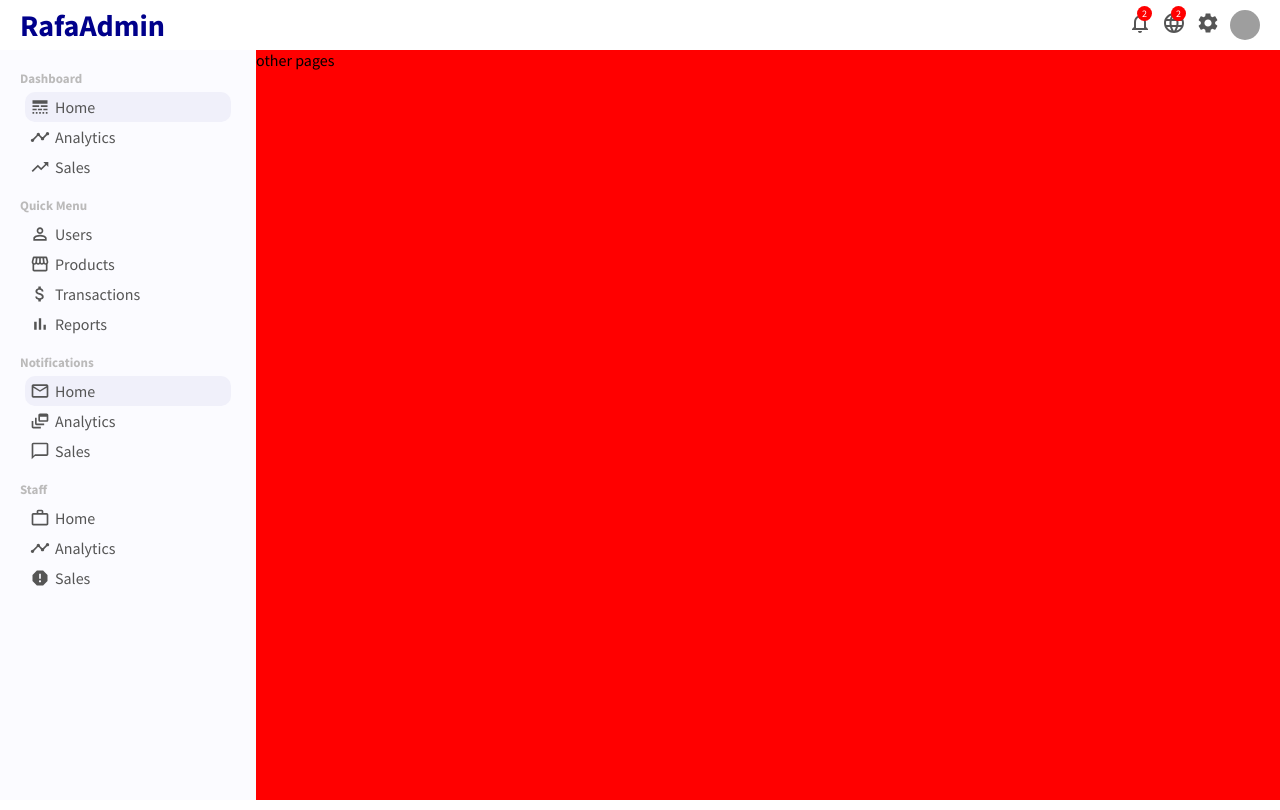
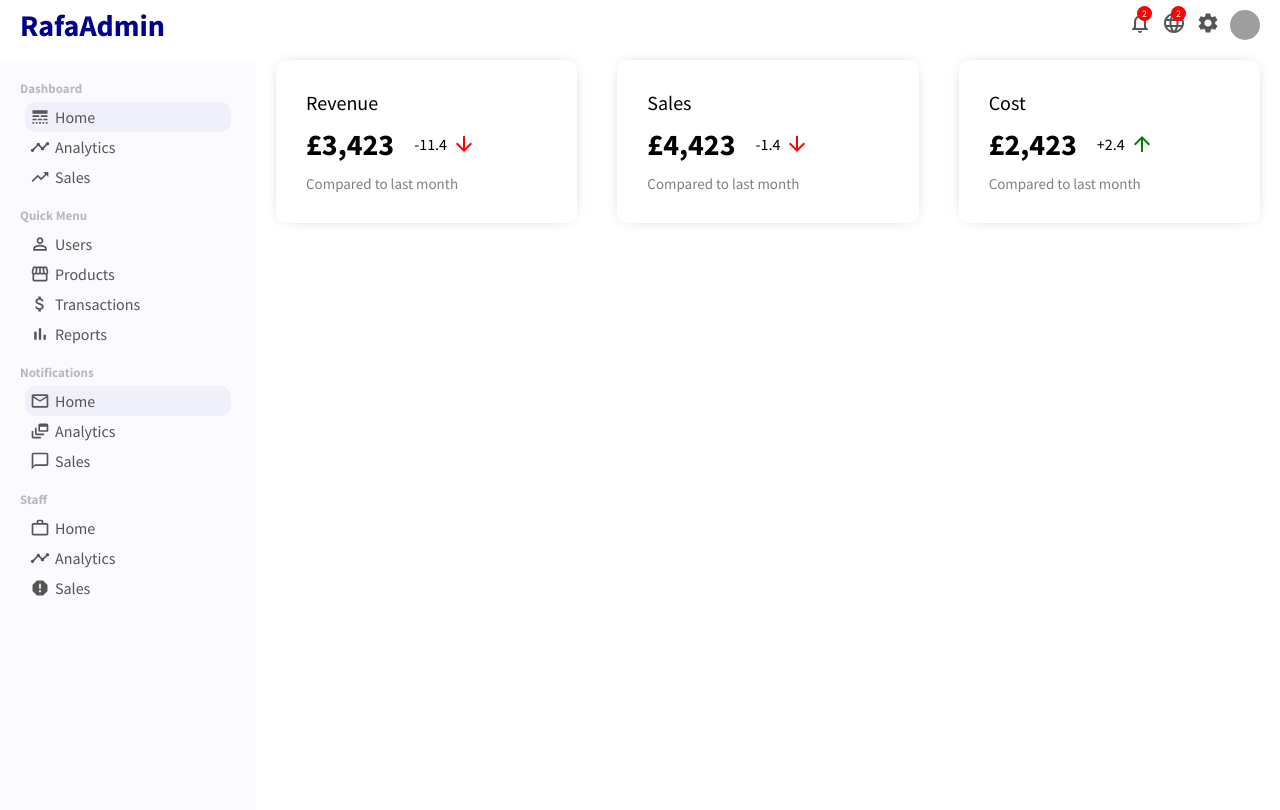
Before and after one commit to Afoghandi/admin-css, a React (Create React App) app: page / in a window 1280 px wide. Built offline with nearby package versions, Linux system fonts and the light colour scheme; grey boxes are pictures that could not be loaded.

Commit message:
Featured component

```diff
--- a/src/App.js
+++ b/src/App.js
@@ -2,13 +2,14 @@ import React from 'react';
 import Sidebar from './components/sidebar/Sidebar';
 import Topbar from './components/topbar/Topbar';
 import './app.css';
+import Home from './pages/home/Home';
 const App = () => {
 	return (
 		<div>
 			<Topbar />
 			<div className='container'>
 				<Sidebar />
-				<div className='others'>other pages</div>
+				<Home />
 			</div>
 		</div>
 	);
--- a/src/app.css
+++ b/src/app.css
@@ -1,7 +1,4 @@
 .container {
 	display: flex;
+	margin-top: 10px;
 }
-.others {
-	flex: 4;
-	background-color: red;
-}
--- /dev/null
+++ b/src/pages/featuredInfo/FeauturedInfo.jsx
@@ -0,0 +1,42 @@
+import './feauturedinfo.css';
+import { ArrowDownward, ArrowUpward } from '@material-ui/icons';
+
+export default function FeauturedInfo() {
+	return (
+		<div className='featured'>
+			<div className='featuredItem'>
+				<span className='featuredTitle'>Revenue</span>
+				<div className='featuredMoneyContainer'>
+					<span className='featuredMoney'>£3,423</span>
+					<span className='featuredMoneyRate'>
+						-11.4
+						<ArrowDownward className='featuredIcon negative' />
+					</span>
+				</div>
+				<span className='featuredSub'>Compared to last month</span>
+			</div>
+			<div className='featuredItem'>
+				<span className='featuredTitle'>Sales</span>
+				<div className='featuredMoneyContainer'>
+					<span className='featuredMoney'>£4,423</span>
+					<span className='featuredMoneyRate'>
+						-1.4
+						<ArrowDownward className='featuredIcon negative' />
+					</span>
+				</div>
+				<span className='featuredSub'>Compared to last month</span>
+			</div>
+			<div className='featuredItem'>
+				<span className='featuredTitle'>Cost</span>
+				<div className='featuredMoneyContainer'>
+					<span className='featuredMoney'>£2,423</span>
+					<span className='featuredMoneyRate'>
+						+2.4
+						<ArrowUpward className='featuredIcon ' />
+					</span>
+				</div>
+				<span className='featuredSub'>Compared to last month</span>
+			</div>
+		</div>
+	);
+}
--- /dev/null
+++ b/src/pages/featuredInfo/feauturedinfo.css
@@ -0,0 +1,47 @@
+.featured {
+	width: 100%;
+	display: flex;
+	justify-content: space-between;
+}
+
+.featuredItem {
+	flex: 1;
+	margin: 0px 20px;
+	padding: 30px;
+	border-radius: 10px;
+	box-shadow: 0px 0px 15px -10px rgba(0, 0, 0, 0.7);
+	-webkit-box-shadow: 0px 0px 15px -10px rgba(0, 0, 0, 0.7);
+	-moz-box-shadow: 0px 0px 15px -10px rgba(0, 0, 0, 0.7);
+}
+
+.featuredTitle {
+	font-size: 20px;
+}
+.featuredMoneyContainer {
+	margin: 10px 0px;
+	display: flex;
+	align-items: center;
+}
+.featuredMoney {
+	font-size: 30px;
+	font-weight: bold;
+}
+
+.featuredMoneyRate {
+	display: flex;
+	align-items: center;
+	margin-left: 20px;
+}
+
+.featuredIcon {
+	font-size: 14px;
+	margin-left: 5px;
+	color: green;
+}
+.featuredIcon.negative {
+	color: red;
+}
+.featuredSub {
+	font-size: 15px;
+	color: grey;
+}
--- /dev/null
+++ b/src/pages/home/Home.jsx
@@ -0,0 +1,10 @@
+import FeauturedInfo from '../featuredInfo/FeauturedInfo';
+import './home.css';
+
+export default function Home() {
+	return (
+		<div className='home'>
+			<FeauturedInfo />
+		</div>
+	);
+}
--- /dev/null
+++ b/src/pages/home/home.css
@@ -0,0 +1,3 @@
+.home {
+	flex: 4;
+}
```
